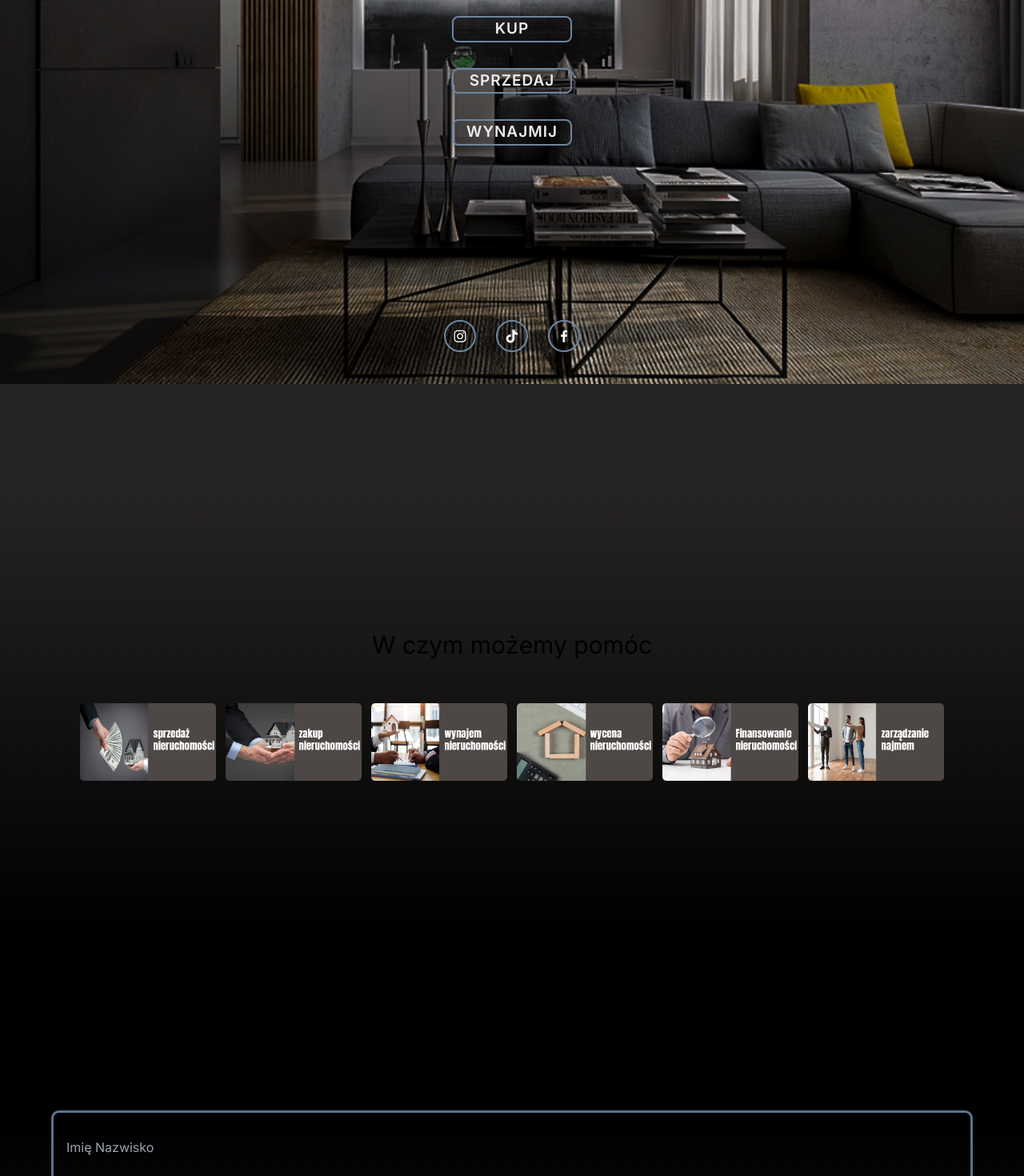
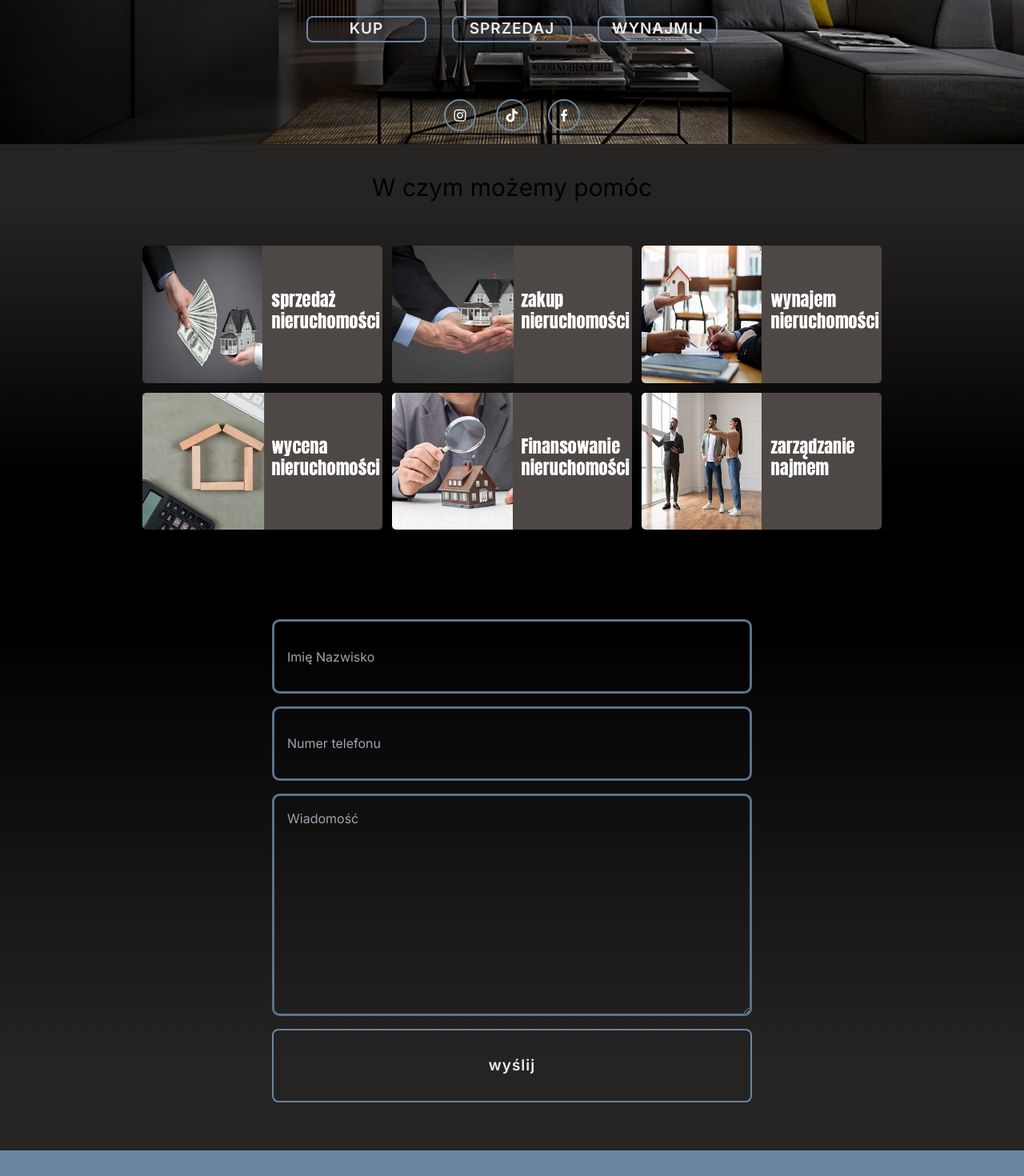
Before and after one commit to mk2307/property.github.io, a Next.js app: page / in a window 1280 px wide. Shown: the part 320-1790 px from the top of the page at 80% size. Built offline with nearby package versions, Linux system fonts and the light colour scheme.

Commit message:
update styles

```diff
--- a/src/app/layout.tsx
+++ b/src/app/layout.tsx
@@ -1,5 +1,5 @@
 import { Header } from "@/components/Header";
-import "./globals.css";
+import "./globals.scss";
 import { Inter } from "next/font/google";
 import { Footer } from "@/components/Footer";
 
--- a/src/components/ContactUs.module.scss
+++ b/src/components/ContactUs.module.scss
@@ -23,6 +23,7 @@
     text-align: center;
     display: grid;
     gap: 1rem;
+    max-width: 600px;
     grid-template-columns: 1fr 1fr;
     grid-template-rows: 1fr 1fr 3fr 1fr;
 
@@ -75,4 +76,9 @@
     }
   }
 
+  @media screen and (min-width: 768px) {
+    height: unset;
+    padding-top: 2rem;
+  }
+
 }
--- a/src/components/Events.module.scss
+++ b/src/components/Events.module.scss
@@ -1,5 +1,6 @@
 .events {
   height: 100vh;
+  width: 100vw;
   background: linear-gradient(#262423 16%, black 86%);
   background-size: cover;
   background-position: center;
@@ -35,4 +36,15 @@
       border-radius: 5px;
     }
   }
+
+  @media screen and (min-width: 768px) {
+    height: unset;
+    padding-top: 2rem;
+    .tiles {
+      max-width: 950px;
+      & > li {
+        flex-basis: 300px;
+      }
+    }
+  }
 }
--- a/src/components/Header.tsx
+++ b/src/components/Header.tsx
@@ -8,12 +8,7 @@ export const Header = () => {
   const [navbar, setNavbar] = useState(false);
 
   const changeBackground = () => {
-    console.log(window.scrollY);
-    if (window.scrollY >= 66) {
-      setNavbar(true);
-    } else {
-      setNavbar(false);
-    }
+      setNavbar(window.scrollY >= 66);
   };
 
   useEffect(() => {
--- a/src/components/Hero.module.scss
+++ b/src/components/Hero.module.scss
@@ -1,5 +1,6 @@
 .home {
   align-items: center;
+  text-align: center;
   background: url("/img/tlo.jpg") no-repeat;
   background-position: center;
   background-repeat: no-repeat;
@@ -36,7 +37,6 @@
   }
 
   .homeNav {
-    //             <div className="btn-box flex flex-col gap-2 text-base items-center">
     display: flex;
     flex-direction: column;
     gap: 2rem;
@@ -63,8 +63,16 @@
     }
   }
 
+  @media screen and (min-width: 768px) {
+    height: 500px;
+
+    .homeNav {
+      flex-direction: row;
+      justify-content: center;
+    }
+  }
+
   .homeSci {
-    position: absolute;
     bottom: 40px;
     width: 170px;
     display: flex;
```
Also changed, not shown: src/app/globals.scss (renamed from src/app/globals.css).
